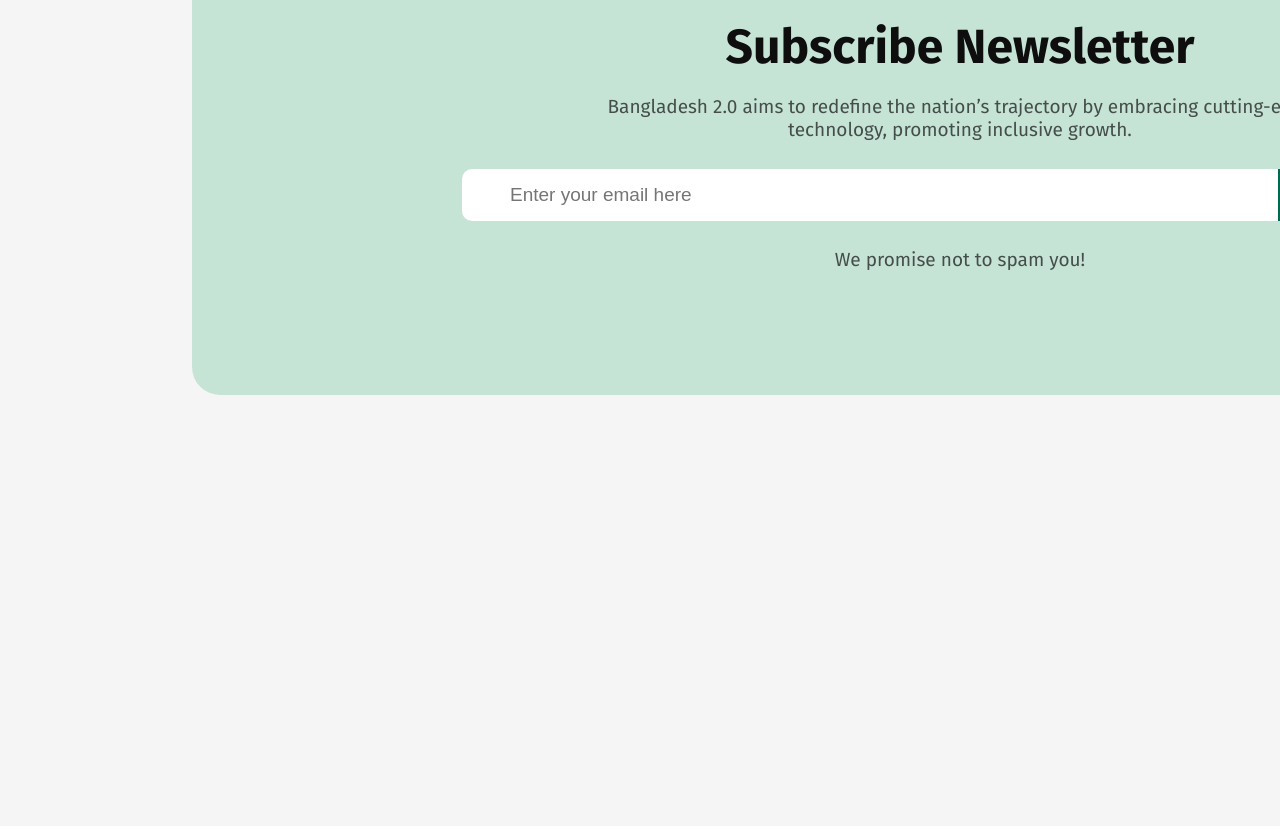
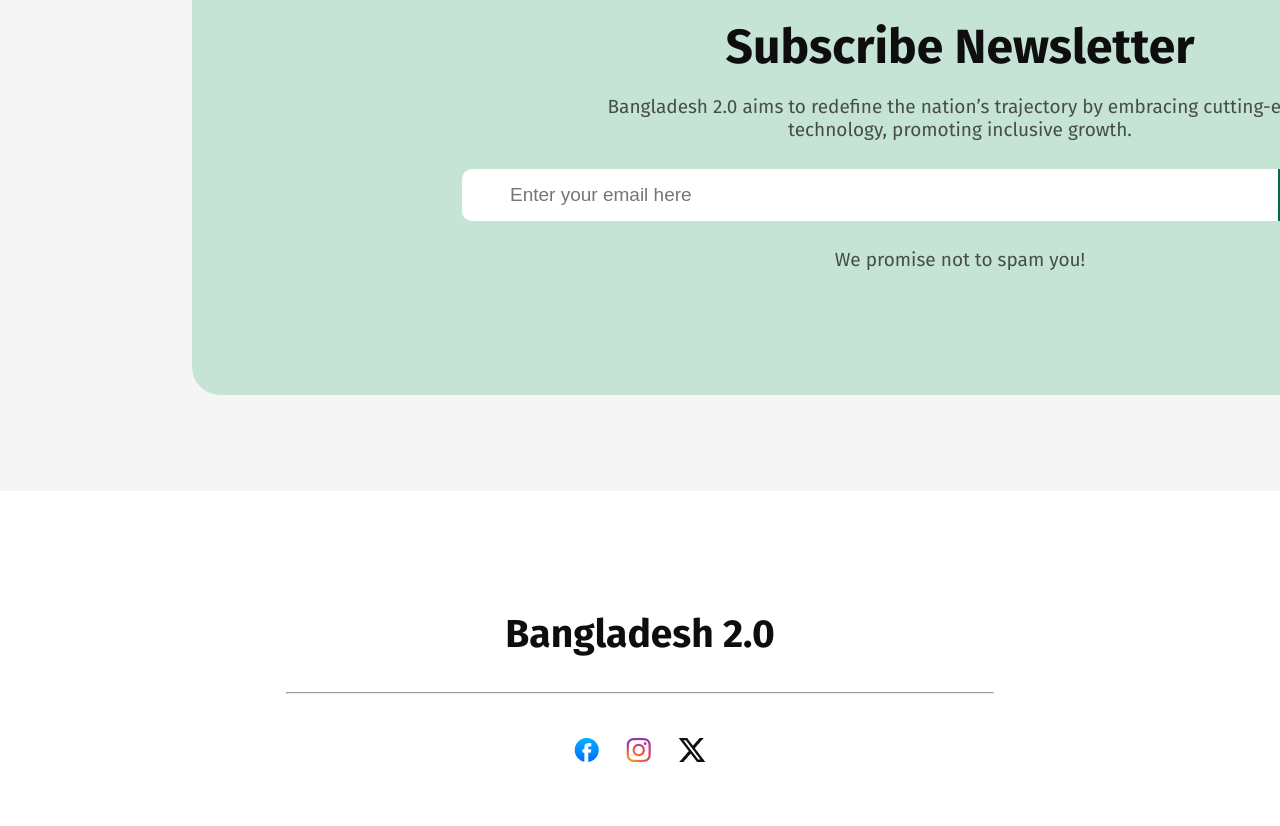
Before and after one commit to ana-yet/assignment-1, a plain HTML site: page index.html in a window 1280 px wide. Shown: the part 4688-5514 px from the top of the page. Before the commit the page ends 5179 px from the top, so only its background shows below. Drawn offline with Linux system fonts and the light colour scheme.

Commit message:
Aingment Finished

```diff
--- a/index.html
+++ b/index.html
@@ -248,6 +248,16 @@
         </form>
         <p class="subscriber-description">We promise not to spam you!</p>
       </section>
+      <!-- Subscribe News finished-->
     </main>
+    <footer class="footer">
+      <h2 class="footer-title">Bangladesh 2.0</h2>
+      <hr />
+      <div class="footer-social">
+        <a href=""><img src="assets/facebook.png" alt="Facebook" /></a>
+        <a href=""><img src="assets/instagram.png" alt="Instagram" /></a>
+        <a href=""> <img src="assets/x.png" alt="Twitter" /></a>
+      </div>
+    </footer>
   </body>
 </html>
--- a/style/style.css
+++ b/style/style.css
@@ -429,3 +429,22 @@ input[type="number"] {
   text-align: center;
   margin: 28px;
 }
+/* footer */
+.footer {
+  padding: 60px 286px;
+  background: #ffffff;
+}
+.footer-title {
+  color: rgb(14, 14, 14);
+  font-size: 39px;
+  font-weight: 700;
+  margin: 60px 0 35px 0;
+  text-align: center;
+}
+.footer-social {
+  display: flex;
+  justify-content: center;
+  align-items: center;
+  gap: 27px;
+  margin-top: 44px;
+}
```
